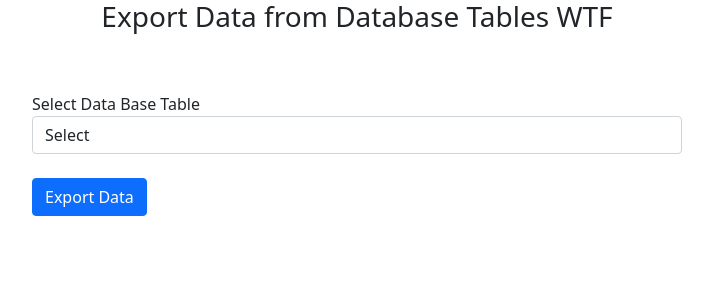
After one commit to ascentr/django_autom8, a Django app: page /dataentery/exportdata/ in a window 1280 px wide. The commit adds this page. Shown: the top 300 px of the page, without its empty margins (283-996 px from the left). Run offline with Django 5.2, Linux system fonts and the light colour scheme; parts of the project's set-up code (start-up, migrations or seed data) failed here and were passed over; some libraries are stand-ins or nearby versions.

Commit message:
exportdata task, add attachment to email

```diff
--- a/awd_main/urls.py
+++ b/awd_main/urls.py
@@ -7,7 +7,7 @@ from . import views
 urlpatterns = [
     path('admin/', admin.site.urls),
     path('', views.home, name="home"),
-    path('', include('dataentry.urls')),
+    path('dataentery/', include('dataentry.urls')),
     path('celery-test/', views.celery_test),
 
 ] + static(settings.MEDIA_URL, document_root=settings.MEDIA_ROOT)
--- a/dataentry/urls.py
+++ b/dataentry/urls.py
@@ -3,4 +3,5 @@ from . import views
 
 urlpatterns = [
     path('importdata/', views.importdata, name="importdata"),
+    path('exportdata/', views.exportdata, name="exportdata"),
 ]
--- a/dataentry/utils.py
+++ b/dataentry/utils.py
@@ -1,6 +1,8 @@
 from django.core.management.base import CommandError
 from django.db import DataError
+import os
 import csv
+import datetime
 from django.core.mail import EmailMessage
 from django.conf import settings
 from django.apps import apps
@@ -49,10 +51,20 @@ def check_csv_error(file_path, model_name):
 
   return model
 
-def send_email_notification(mail_subject, message, to_email):
+def send_email_notification(mail_subject, message, to_email, attachment=None):
   try:
     from_email = settings.DEFAULT_FROM_EMAIL
     mail = EmailMessage(mail_subject, message, from_email, to=[to_email])
+    if attachment is not None:
+      mail.attach_file(attachment)
     mail.send()
   except Exception as e:
     raise e
+
+
+def generate_csv_file(model_name):
+    timestamp = datetime.datetime.now().strftime("%Y-%m-%d-%H-%M-%S")
+    export_dir = 'exported_data'
+    file_name = f'{model_name}_exported_data_{timestamp}.csv'
+    file_path = os.path.join(settings.MEDIA_ROOT, export_dir, file_name)
+    return file_path
--- a/dataentry/views.py
+++ b/dataentry/views.py
@@ -1,10 +1,12 @@
 from django.shortcuts import render, redirect
 from django.conf import settings
 from django.contrib import messages
+from django.core.management import call_command
+
 #local imports
 from .utils import get_all_custom_models , check_csv_error
 from uploads.models import Upload
-from .tasks import import_data_task
+from .tasks import import_data_task , export_data_task
 
 def importdata(request):
   if request.method=="POST":
@@ -32,3 +34,19 @@ def importdata(request):
     context = { 'custom_models' : custom_models}
 
   return render(request, 'dataentry/importdata.html', context)
+
+
+def exportdata(request):
+  if request.method == 'POST':
+    model_name = request.POST.get('model_name')
+
+    #call export data task
+    export_data_task.delay(model_name)
+    messages.success(request, "Exporting Data, You will be notified when completed")
+    return redirect('exportdata')
+
+  else:
+    custom_models = get_all_custom_models()
+    context = { 'custom_models' : custom_models}
+
+  return render(request, 'dataentry/exportdata.html', context)
--- /dev/null
+++ b/templates/dataentry/exportdata.html
@@ -0,0 +1,34 @@
+{% extends 'base.html' %}
+
+{% block header %}
+<style>
+.form-style {
+  max-width: 650px; margin: auto; padding-top: 50px;
+}
+</style>
+<title>Download CSV File from Database Table </title>
+{% endblock %}
+
+{% block content %}
+
+<div class="container">
+  <H3 class="text-center mt-;">Export Data from Database Tables WTF </H3>
+  <form action="{% url 'exportdata' %}" method="POST" class="form-style" required>
+    {% csrf_token %}
+    <div class="form-group">
+      <label for="model_name" class="">Select Data Base Table </label>
+      <select name="model_name" class="form-control" required>
+        <option value="" disabled selected>Select</option>
+        {% for model in custom_models %}
+          <option value="{{model}}">{{model}}</option>
+        {% endfor %}
+      </select>
+    </div>
+    <br/>
+    <input type="submit" value="Export Data" class="btn btn-primary">
+    <br>
+    {% include 'alerts.html' %}
+  </form>
+</div>
+
+{% endblock %}
--- a/templates/index.html
+++ b/templates/index.html
@@ -10,7 +10,10 @@
   <div class="container">
     <h1>Automating With Django </h1>
     <a href="{% url 'importdata' %}">
-      <button type="button" class="btn btn-success">Primary Button</button>
+      <button type="button" class="btn btn-success">Import Data</button>
+    </a>
+    <a href="{% url 'exportdata' %}">
+      <button type="button" class="btn btn-success">Export Data</button>
     </a>
   </div>
 
```
Also changed, not shown: dataentry/management/commands/exportdata.py (+5 -5 lines), dataentry/tasks.py (+20 -1 lines).
